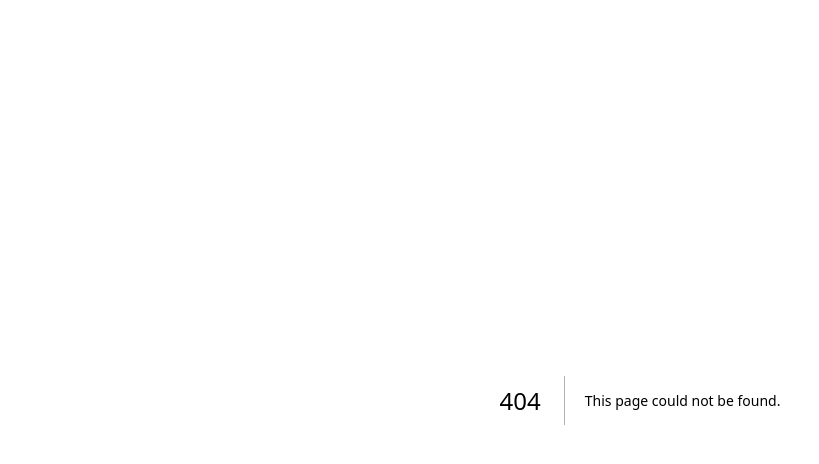
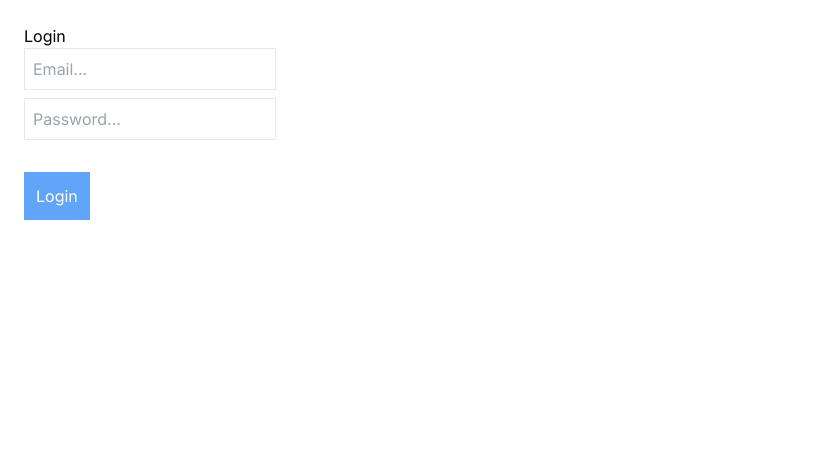
Before and after one commit to winnyDiese/fiirsst-finiss-next-auth, a Next.js app: page /login in a window 1280 px wide. Before the commit this address had no page. Shown: the top 464 px of the page, without its empty margins (0-819 px from the left). Built offline with nearby package versions, Linux system fonts and the light colour scheme.

Commit message:
lkiuzeruib

```diff
--- /dev/null
+++ b/src/app/login/page.jsx
@@ -0,0 +1,54 @@
+
+"use client"
+
+import { useRouter } from 'next/navigation'
+import React, { useState } from 'react'
+
+
+
+const Login = () => {
+    const [info,setInfo] = useState({email:"",password:""})
+    const [error,setError] = useState('')
+    const [pending,setPending] = useState(false)
+
+    const router = useRouter()
+
+    const handleInput = e=>{
+        setInfo(prev=>({...prev,[e.target.name]:e.target.value}))
+    }
+
+    const handleSubmit = async e=>{
+        e.preventDefault()
+        console.log("Inside handleSubmit")
+
+        if( !info.email || !info.password){
+            setError('Must provide all the credentials')
+        }
+
+        console.log(info)
+
+        try {
+            setPending(true)
+
+
+        } catch (error) {
+            setPending(false)
+            console.log('Something went wrong.')
+        }
+    }
+
+
+    return (
+        <div className="p-6">
+            <h1>Login</h1>
+            <form action="" onSubmit={handleSubmit}>
+                <input name='email' className="p-2 border mb-2" type="text" placeholder='Email...' onChange={e=>handleInput(e)}/><br/>
+                <input name='password' className="p-2 border mb-2" type="password" placeholder='Password...' onChange={e=>handleInput(e)}/><br/>
+                {error && <span className='p-2 bg-red-400 text-white mb-3'>{error}</span>}
+                <br/><button disabled={pending?true:false} className='p-3 bg-blue-400 text-white'>{pending?"Logging in":"Login"}</button>
+            </form>
+        </div>
+    )
+}
+
+export default Login
```
